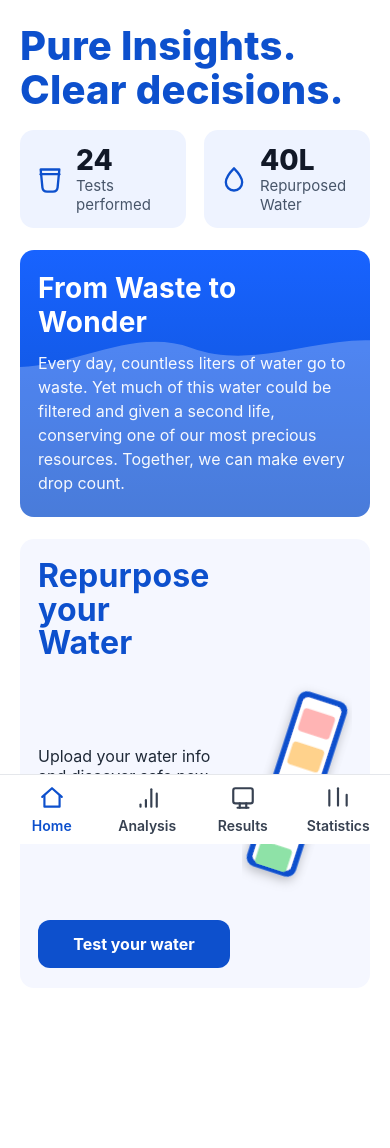
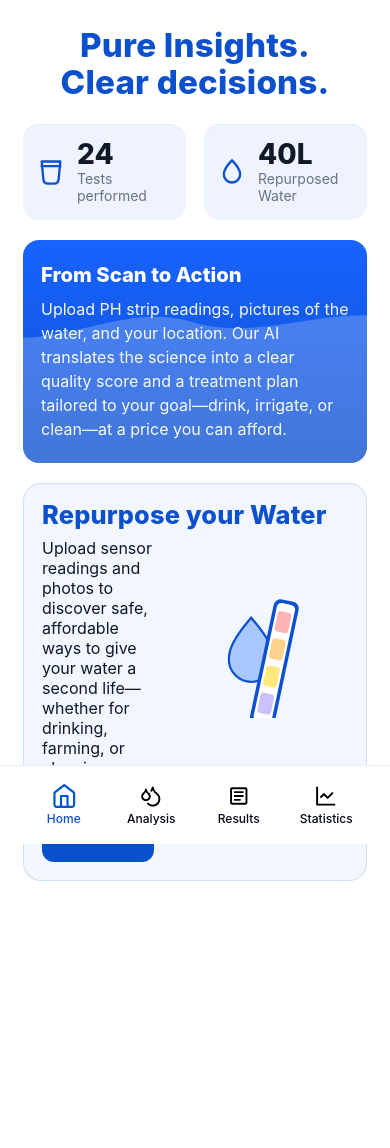
Before and after one commit to n-donati/hackmit2025, a Django app: page / in a window 390 px wide. After the commit the page ends 881 px from the top, so only its background shows below. Run offline with Django 5.2, Linux system fonts and the light colour scheme.

Commit message:
Enhance performance logging in finalize_utils and views by adding timing measurements for key operations. Update landing page styles for improved aesthetics and user experience, including responsive design adjustments and refined navigation elements. Introduce a new image asset for visual enhancement.

```diff
--- a/frontend/views.py
+++ b/frontend/views.py
@@ -7,6 +7,7 @@ import base64
 import json
 import logging
 import sys
+import time
 
 from strips.process_image import process_image as process_strip_base64
 from strips.utils import build_strip_final
@@ -85,6 +86,7 @@ def aggregate_analysis(request):
         def _analyze_strip():
             nonlocal strip_result, strip_error, strip_received_bytes
             try:
+                t0 = time.time()
                 strip_bytes = strip_file.read()
                 strip_received_bytes = len(strip_bytes) if strip_bytes else 0
                 strip_b64 = base64.b64encode(strip_bytes).decode('utf-8') if strip_bytes else ''
@@ -92,6 +94,8 @@ def aggregate_analysis(request):
                     strip_error = 'Empty strip image payload'
                 else:
                     strip_result = process_strip_base64(strip_b64)
+                t1 = time.time()
+                agg_logger.info("[AGG] strip_analysis=%.2fs", t1 - t0)
             except Exception as exc:
                 logger.exception("Strip analysis failed")
                 strip_error = str(exc)
@@ -99,10 +103,13 @@ def aggregate_analysis(request):
         def _analyze_water():
             nonlocal water_result, water_error, water_received_bytes
             try:
+                t0 = time.time()
                 water_image_bytes = water_files[0].read()
                 water_received_bytes = len(water_image_bytes) if water_image_bytes else 0
                 if water_image_bytes:
                     water_result = analyze_water_image(water_image_bytes)
+                t1 = time.time()
+                agg_logger.info("[AGG] water_analysis=%.2fs", t1 - t0)
             except Exception as exc:
                 logger.exception("Waterbody analysis failed")
                 water_error = str(exc)
@@ -220,12 +227,15 @@ def aggregate_finalize(request):
             def _s():
                 nonlocal strip_result, strip_error
                 try:
+                    t0 = time.time()
                     strip_bytes = strip_file.read()
                     strip_b64 = base64.b64encode(strip_bytes).decode('utf-8') if strip_bytes else ''
                     if not strip_b64:
                         strip_error = 'Empty strip image payload'
                     else:
                         strip_result = process_strip_base64(strip_b64)
+                    t1 = time.time()
+                    agg_logger.info("[FINALIZE] strip_analysis=%.2fs", t1 - t0)
                 except Exception as exc:
                     agg_logger.exception("[FINALIZE] Strip analysis failed: %s", str(exc))
                     strip_result = {}
@@ -233,8 +243,11 @@ def aggregate_finalize(request):
             def _w():
                 nonlocal water_result, water_error
                 try:
+                    t0 = time.time()
                     water_image_bytes = water_files[0].read()
                     water_result = analyze_water_image(water_image_bytes) if water_image_bytes else None
+                    t1 = time.time()
+                    agg_logger.info("[FINALIZE] water_analysis=%.2fs", t1 - t0)
                 except Exception as exc:
                     agg_logger.exception("[FINALIZE] Waterbody analysis failed: %s", str(exc))
                     water_result = None
@@ -263,12 +276,15 @@ def aggregate_finalize(request):
                 pass
             try:
                 # Pass a minimized input to the AI to avoid duplicate/noisy strip payloads
+                t0 = time.time()
                 ai_input = {
                     'strip': {'values': strip_result or {}},
                     'waterbody': water_result or None,
                     'location': {'lat': latitude, 'lng': longitude},
                 }
                 ai_result = finalize_report(ai_input, user_use_case)
+                t1 = time.time()
+                agg_logger.info("[FINALIZE] finalize_agent=%.2fs", t1 - t0)
                 # Attach selected use and a title hint for the UI
                 use_titles = {
                     'drinking': 'Purify for Drinking Use',
@@ -366,6 +382,7 @@ def aggregate_finalize(request):
         # Use smolagents synthesizer for final JSON; fallback to heuristic result if it fails
         try:
             # Build minimized AI input: only pass strip values, basic location, and waterbody
+            t0 = time.time()
             strip_values = {}
             try:
                 strip_values = ((data.get('strip') or {}).get('values') or {}) if isinstance(data.get('strip'), dict) else {}
@@ -378,6 +395,8 @@ def aggregate_finalize(request):
                 'location': {'lat': loc.get('lat'), 'lng': loc.get('lng')},
             }
             ai_result = finalize_report(ai_input, user_use_case or '')
+            t1 = time.time()
+            agg_logger.info("[FINALIZE] finalize_agent=%.2fs", t1 - t0)
             use_titles = {
                 'drinking': 'Purify for Drinking Use',
                 'irrigation': 'Purify for Irrigation Use',
--- a/templates/landing.html
+++ b/templates/landing.html
@@ -7,146 +7,113 @@
   <meta name="viewport" content="width=device-width, initial-scale=1.0"/>
   <title>Home • Water Quality</title>
   <style>
-    :root{
-      --blue:#0D50CD;
-      --blue-700:#0b47b7;
-      --ink:#0b1020;
-      --muted:#eef2ff;
-      --card:#f5f7ff;
-      --bg:#ffffff;
-      --shadow:0 10px 30px rgba(0,0,0,.08);
-      --radius:20px;
+    *{margin:0;padding:0;box-sizing:border-box}
+    body{
+      font-family: Inter, -apple-system, BlinkMacSystemFont, sans-serif;
+      background:#fff; min-height:100vh; display:flex; flex-direction:column; color:#020617;
     }
-    *{box-sizing:border-box;margin:0;padding:0}
-    html,body{height:100%}
-    body{
-      font-family: Inter, -apple-system, BlinkMacSystemFont, "Segoe UI", Roboto, Helvetica, Arial, sans-serif;
-      color:var(--ink);
-      background:var(--bg);
-      display:flex;
-      flex-direction:column;
-    }
+
+    /* Frame (same as tester.html) */
     .container{
-      max-width:390px;
-      width:100%;
-      margin:0 auto;
-      min-height:100%;
-      background:var(--bg);
+      max-width:390px; margin:0 auto; min-height:100vh; position:relative; background:#fff; width:100%;
       display:flex; flex-direction:column;
     }
     @media (min-width:768px){
-      .container{
-        max-width:600px;
-        margin:20px auto;
-        border-radius:var(--radius);
-        box-shadow:var(--shadow);
-        min-height:calc(100vh - 40px);
-        overflow:hidden;
-      }
+      .container{max-width:600px; margin:20px auto; border-radius:20px; box-shadow:0 10px 30px rgba(0,0,0,.1); min-height:calc(100vh - 40px);}
     }
 
-    /* Top spacing */
-    .page{padding:24px 20px 90px; flex:1}
+    /* HERO on white */
+    .hero{padding:28px 23px 8px; text-align:center;}
+    .hero h1{
+      color:#0D50CD; font-weight:800; line-height:1.05; letter-spacing:.2px;
+      font-size:clamp(32px,8.5vw,48px);
+    }
+    .hero h1 .break{display:block; margin-top:2px;}
 
-    /* Headline */
-    .headline{
-      font-weight:800;
-      font-size:40px;
-      line-height:1.1;
-      color:var(--blue);
-      letter-spacing:.2px;
-      margin-bottom:18px;
+    /* CONTENT */
+    .content{padding:16px 23px 120px; flex:1;}
+
+    /* STAT CARDS (soft, rounded) */
+    .stats{display:grid; grid-template-columns:1fr 1fr; gap:18px; margin-bottom:20px;}
+    .stat{
+      background:#EEF3FF; border-radius:16px; padding:16px 14px;
+      display:flex; align-items:center; gap:12px;
+      box-shadow:0 1px 0 rgba(13,80,205,.06) inset;
     }
+    .stat svg{width:28px; height:28px; flex:0 0 28px; stroke:#0D50CD}
+    .num{font-size:28px; font-weight:800; color:#111827; line-height:1}
+    .label{font-size:14px; color:#6B7280; margin-top:2px}
 
-    /* Stat cards */
-    .stats{display:grid; grid-template-columns:1fr 1fr; gap:18px; margin-bottom:22px;}
-    .stat{
-      background:#eef3ff;
-      border-radius:14px;
-      padding:16px 16px 14px;
-      display:flex; align-items:center; gap:12px;
+    /* BANNER (gradient + subtle waves) */
+    .banner{
+      position:relative; overflow:hidden; border-radius:16px;
+      background:linear-gradient(180deg,#1863ff 0%, #0d50cd 100%);
+      color:#fff; padding:22px 18px; margin-bottom:20px; isolation:isolate;
     }
-    .stat svg{flex:0 0 28px; height:28px; width:28px}
-    .stat .num{font-size:28px; font-weight:800; color:#111827; line-height:1}
-    .stat .label{font-size:15px; color:#475569; margin-top:2px}
+    .banner .waves{position:absolute; inset:0; opacity:.22; z-index:1; pointer-events:none;}
+    .banner .waves svg{width:140%; height:100%; transform:translateX(-10%)}
+    .banner h2{position:relative; z-index:2; font-size:clamp(20px,5.2vw,30px); font-weight:800; margin-bottom:10px;}
+    .banner p{position:relative; z-index:2; font-size:16px; line-height:1.5; color:rgba(255,255,255,.96);}
 
-    /* Big banner */
-    .banner{
-      position:relative; overflow:hidden;
-      border-radius:14px;
-      background:linear-gradient(180deg,#1863ff 0%, #0d50cd 100%);
-      color:white;
-      padding:22px 18px;
-      margin-bottom:22px;
-      isolation:isolate;
-    }
-    .banner h2{font-size:28px; line-height:1.2; letter-spacing:.2px; margin-bottom:12px;}
-    .banner p{font-size:16px; line-height:1.5; opacity:.95}
-    .banner .waves{position:absolute; inset:0; z-index:-1; opacity:.25}
-    .banner .waves svg{width:140%; height:100%; transform:translateX(-10%)}
-
-    /* CTA card */
+    /* CTA (large, airy) */
     .cta{
-      background:var(--card);
-      border-radius:14px;
-      padding:20px 18px;
-      display:grid;
-      grid-template-columns:1fr auto;
-      align-items:center;
-      gap:10px 12px;
+      background:#F1F6FF;
+      border:1px solid rgba(13,80,205,.15);
+      border-radius:18px; padding:18px; display:grid; grid-template-columns:1fr auto; gap:10px 14px; align-items:center;
     }
     .cta h3{
-      color:var(--blue);
-      font-size:32px;
-      line-height:1.05;
-      letter-spacing:.2px;
-      grid-column:1 / -1;
-      margin-bottom:4px;
+      grid-column:1 / -1; color:#0D50CD; font-weight:800; line-height:1.05; letter-spacing:.2px;
+      font-size:clamp(24px,6.5vw,36px);
     }
-    .cta p{font-size:16px; color:#1f2937; grid-column:1 / 2; margin-right:8px}
-    .cta .strip{grid-column:2 / 3}
+    .cta p{font-size:16px; color:#0f172a; max-width:32ch}
+    .cta .art{grid-column:2 / 3; align-self:center}
     .cta .btn{
-      grid-column:1 / 2;
-      margin-top:12px;
-      background:var(--blue);
-      color:white;
-      border:none;
-      border-radius:12px;
-      padding:14px 18px;
-      font-size:16px; font-weight:700;
-      text-decoration:none; display:inline-block; text-align:center;
+      grid-column:1 / 2; margin-top:6px;
+      background:#0D50CD; color:#fff; border:none; border-radius:12px; padding:14px 18px;
+      font-weight:800; font-size:16px; text-decoration:none; display:inline-block;
     }
-    .cta .btn:active{transform:translateY(1px)}
-    .cta .btn:hover{background:var(--blue-700)}
+    .cta .btn:hover{background:#0a42a8}
 
-    /* Bottom nav */
-    .tabbar{
-      position:sticky; bottom:0; left:0; right:0;
-      background:white;
-      border-top:1px solid #e5e7eb;
-      padding:10px 6px calc(env(safe-area-inset-bottom) + 10px);
+    /* Bottom nav (same as tester) */
+    .bottom-nav{
+      position:fixed; bottom:0; left:50%; transform:translateX(-50%);
+      width:100%; max-width:390px; background:#fff; border-top:1px solid rgba(12.83,80.45,205.23,.10);
+      padding:14px 20px; display:flex; justify-content:space-between; z-index:1000;
     }
-    .tabs{max-width:390px; margin:0 auto; display:grid; grid-template-columns:repeat(4,1fr); gap:4px}
-    @media (min-width:768px){ .tabs{max-width:600px} }
-    .tab{
-      display:flex; flex-direction:column; align-items:center; gap:6px;
-      color:#374151; text-decoration:none; font-weight:600; font-size:14px;
+    @media (min-width:768px){ .bottom-nav{max-width:600px; border-radius:0 0 20px 20px;} }
+    .nav-item{
+      flex:1; display:flex; flex-direction:column; align-items:center; gap:2px; padding:4px;
+      border:none; background:none; cursor:pointer; transition:all .2s; border-radius:8px; text-decoration:none;
     }
-    .tab svg{width:26px; height:26px}
-    .tab.active{color:var(--blue)}
+    .nav-item:hover{background:rgba(12.83,80.45,205.23,.05);}
+    .nav-item.active{color:#0D50CD;}
+    .nav-icon{width:24px; height:24px; margin-bottom:2px;}
+    .nav-icon img{width:100%; height:100%; filter:brightness(0);}
+    .nav-item.active .nav-icon img{
+      filter: invert(16%) sepia(83%) saturate(3966%) hue-rotate(209deg) brightness(95%) contrast(103%);
+    }
+    .nav-text{color:#020617; font-size:12px; font-weight:500; line-height:1.2;}
+    .nav-item.active .nav-text{color:#0D50CD;}
   </style>
 </head>
 <body>
   <div class="container">
-    <main class="page" role="main">
-      <!-- Headline -->
-      <h1 class="headline">Pure Insights.<br/>Clear decisions.</h1>
+    <!-- White hero -->
 
+
+    <header class="hero" role="banner">
+      <h1>
+        Pure Insights.<span class="break">Clear decisions.</span>
+      </h1>
+
+    </header>
+
+    <main class="content" role="main">
       <!-- Stats -->
       <section class="stats" aria-label="Stats">
         <div class="stat" aria-live="polite">
-          <!-- glass icon -->
-          <svg viewBox="0 0 24 24" fill="none" stroke="#0D50CD" stroke-width="2" stroke-linecap="round" stroke-linejoin="round" aria-hidden="true">
+          <!-- glass -->
+          <svg viewBox="0 0 24 24" fill="none" stroke-width="2" stroke-linecap="round" stroke-linejoin="round" aria-hidden="true">
             <path d="M4 3h16l-1.5 15.5A4 4 0 0 1 14.5 22h-5A4 4 0 0 1 5.5 18.5L4 3Z"/>
             <path d="M4 7h16"/>
           </svg>
@@ -157,8 +124,8 @@
         </div>
 
         <div class="stat">
-          <!-- droplet icon -->
-          <svg viewBox="0 0 24 24" fill="none" stroke="#0D50CD" stroke-width="2" stroke-linecap="round" stroke-linejoin="round" aria-hidden="true">
+          <!-- droplet -->
+          <svg viewBox="0 0 24 24" fill="none" stroke-width="2" stroke-linecap="round" stroke-linejoin="round" aria-hidden="true">
             <path d="M12 2s7 7 7 12a7 7 0 1 1-14 0c0-5 7-12 7-12z"/>
           </svg>
           <div>
@@ -168,15 +135,13 @@
         </div>
       </section>
 
-      <!-- Banner with waves background -->
+      <!-- Banner -->
       <section class="banner" aria-label="From Waste to Wonder">
         <div class="waves" aria-hidden="true">
-          <!-- subtle waves background (inline SVG so no external file needed) -->
           <svg viewBox="0 0 800 300" preserveAspectRatio="none">
             <defs>
               <linearGradient id="g" x1="0" y1="0" x2="1" y2="1">
-                <stop offset="0%" stop-color="#fff"/>
-                <stop offset="100%" stop-color="#fff"/>
+                <stop offset="0%" stop-color="#fff"/><stop offset="100%" stop-color="#fff"/>
               </linearGradient>
             </defs>
             <path d="M0,120 C120,160 240,80 360,110 C480,140 600,80 720,110 L800,130 L800,300 L0,300 Z" fill="url(#g)"/>
@@ -184,79 +149,61 @@
             <path d="M0,200 C120,230 240,180 360,205 C480,230 600,180 720,205 L800,220 L800,300 L0,300 Z" fill="url(#g)"/>
           </svg>
         </div>
-        <h2>From Waste to Wonder</h2>
-        <p>Every day, countless liters of water go to waste. Yet much of this water could be filtered and given a second life, conserving one of our most precious resources. Together, we can make every drop count.</p>
+        <h2>From Scan to Action</h2>
+        <p>Upload PH strip readings, pictures of the water, and your location. Our AI translates the science into a clear quality score and a treatment plan tailored to your goal—drink, irrigate, or clean—at a price you can afford.</p>
+
       </section>
 
-      <!-- CTA card -->
+      <!-- CTA -->
       <section class="cta" aria-label="Repurpose your Water">
-        <h3>Repurpose<br/>your<br/>Water</h3>
+        <h3>Repurpose your Water</h3>
+        <p>Upload sensor readings and photos to discover safe, affordable ways to give your water a second life—whether for drinking, farming, or cleaning.</p>
 
-        <p>Upload your water info and discover safe new ways to give it a second life.</p>
+        <!-- Illustration (droplet + angled test strip) -->
+        <div class="art" aria-hidden="true">
+  <svg viewBox="0 0 200 140" width="180" height="120" style="display:block">
+    <!-- Droplet: scaled DOWN and nudged left -->
+    <g transform="translate(40,10) scale(0.65)">
+      <path d="M80 20 C110 55 120 75 120 95 a40 40 0 1 1 -80 0 c0-20 10-40 40-75z"
+            fill="#a8c7ff" stroke="#0D50CD" stroke-width="4"/>
+    </g>
 
-        <!-- test strip illustration -->
-        <div class="strip" aria-hidden="true">
-          <svg viewBox="0 0 120 240" width="110" height="220">
-            <defs>
-              <filter id="sh" x="-20%" y="-20%" width="140%" height="140%">
-                <feDropShadow dx="0" dy="4" stdDeviation="6" flood-opacity=".25"/>
-              </filter>
-            </defs>
-            <g transform="rotate(18 60 120)" filter="url(#sh)">
-              <rect x="32" y="20" width="56" height="200" rx="10" fill="#0D50CD"/>
-              <rect x="38" y="26" width="44" height="188" rx="6" fill="#ffffff"/>
-              <rect x="42" y="38" width="36" height="26" rx="4" fill="#ffb4b4"/>
-              <rect x="42" y="76" width="36" height="26" rx="4" fill="#ffd28c"/>
-              <rect x="42" y="114" width="36" height="26" rx="4" fill="#ffe97c"/>
-              <rect x="42" y="152" width="36" height="26" rx="4" fill="#c9c2ff"/>
-              <rect x="42" y="190" width="36" height="26" rx="4" fill="#8ee2a7"/>
+    <!-- Test strip: scaled UP and placed to the RIGHT -->
+    <g transform="translate(120,0) rotate(12) scale(1.35)">
+      <rect x="0" y="0" width="22" height="110" rx="6" fill="#0D50CD"/>
+      <rect x="3" y="3" width="16" height="104" rx="4" fill="#fff"/>
+      <rect x="5" y="10" width="12" height="18" rx="3" fill="#ffb4b4"/>
+      <rect x="5" y="34" width="12" height="18" rx="3" fill="#ffd28c"/>
+      <rect x="5" y="58" width="12" height="18" rx="3" fill="#ffe97c"/>
+      <rect x="5" y="82" width="12" height="18" rx="3" fill="#c9c2ff"/>
     </g>
   </svg>
 </div>
+
 
         <a class="btn" href="{% url 'analysis' %}">Test your water</a>
       </section>
     </main>
 
-    <!-- Bottom navigation -->
-    <nav class="tabbar" role="navigation" aria-label="Bottom navigation">
-      <div class="tabs">
-        <a class="tab active" href="{% url 'home' %}">
-          <svg viewBox="0 0 24 24" fill="none" stroke="currentColor" stroke-width="2" stroke-linecap="round" stroke-linejoin="round" aria-hidden="true">
-            <path d="M3 11L12 3l9 8"/>
-            <path d="M5 10v10h14V10"/>
-          </svg>
-          <span>Home</span>
+    <!-- Bottom nav (same as tester) -->
+    <nav class="bottom-nav" aria-label="Primary">
+      <a class="nav-item active" href="{% url 'home' %}">
+        <div class="nav-icon"><img src="{% static 'images/home.svg' %}" alt="Home"></div>
+        <div class="nav-text">Home</div>
       </a>
-        <a class="tab" href="{% url 'analysis' %}">
-          <svg viewBox="0 0 24 24" fill="none" stroke="currentColor" stroke-width="2" stroke-linecap="round" stroke-linejoin="round" aria-hidden="true">
-            <path d="M21 20V8"/>
-            <path d="M16 20V4"/>
-            <path d="M11 20v-6"/>
-            <path d="M6 20v-2"/>
-          </svg>
-          <span>Analysis</span>
+      <a class="nav-item" href="{% url 'analysis' %}">
+        <div class="nav-icon"><img src="{% static 'images/analysis.svg' %}" alt="Analysis"></div>
+        <div class="nav-text">Analysis</div>
       </a>
-        <a class="tab" href="/results">
-          <svg viewBox="0 0 24 24" fill="none" stroke="currentColor" stroke-width="2" stroke-linecap="round" stroke-linejoin="round" aria-hidden="true">
-            <rect x="3" y="3" width="18" height="14" rx="2"/>
-            <path d="M7 21h10"/>
-            <path d="M9 17v4M15 17v4"/>
-          </svg>
-          <span>Results</span>
+      <a class="nav-item" href="/results">
+        <div class="nav-icon"><img src="{% static 'images/result.svg' %}" alt="Results"></div>
+        <div class="nav-text">Results</div>
       </a>
-        <a class="tab" href="/statistics">
-          <svg viewBox="0 0 24 24" fill="none" stroke="currentColor" stroke-width="2" stroke-linecap="round" stroke-linejoin="round" aria-hidden="true">
-            <path d="M4 19V5"/>
-            <path d="M20 19V9"/>
-            <path d="M12 19V3"/>
-          </svg>
-          <span>Statistics</span>
+      <a class="nav-item" href="/statistics">
+        <div class="nav-icon"><img src="{% static 'images/stat.svg' %}" alt="Statistics"></div>
+        <div class="nav-text">Statistics</div>
       </a>
-      </div>
     </nav>
   </div>
-
-  <!-- optional tiny enhancement: keep active tab in sync by URL name -->
 </body>
 </html>
```
Also changed, not shown: frontend/finalize_utils.py (+8 -0 lines), waterbody/utils.py (+8 -0 lines), test/ew.jpg (added). Lines whose indentation alone changed are shown as unchanged.
